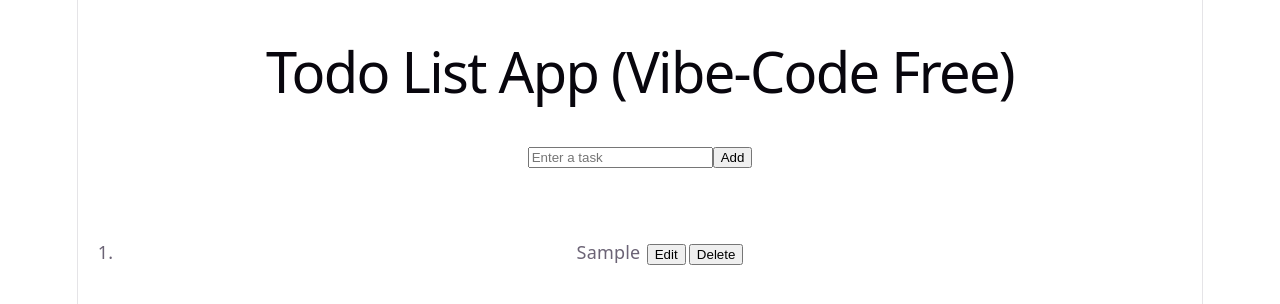
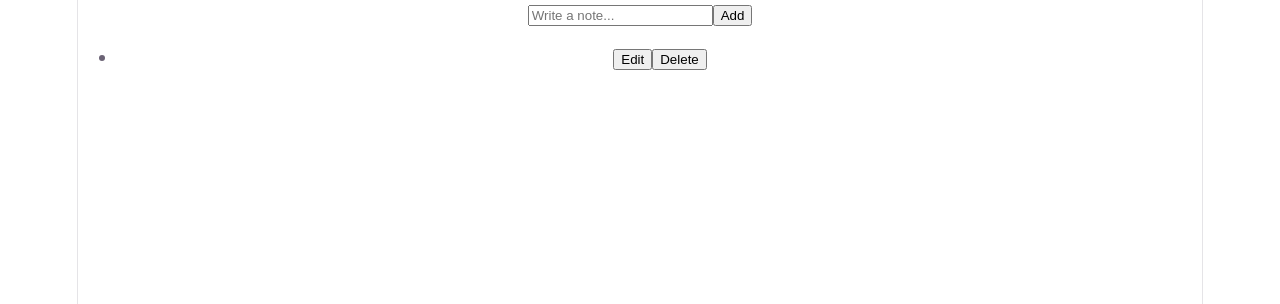
Before and after one commit to KingKunta22/JSDevJourneyV2, a React (Vite) app in the folder Day-45ish/: page / in a window 1280 px wide. Both pictures are taken after typing "Sample" into the empty fields and a click on the button "Add". Shown: the top 304 px of the page. Built offline with nearby package versions, Linux system fonts and the light colour scheme.

Commit message:
Day 52: Hard attempt

```diff
--- a/Day-45ish/src/Days/UpdatingItems3.jsx
+++ b/Day-45ish/src/Days/UpdatingItems3.jsx
@@ -145,62 +145,190 @@
 // This bug's pretty new to me, I dont understand why its not adding up wtffff
 // As I look up the react dev, it's helping me understand why its happening so as I can see it's getting replacedddddd, and that is because I didnt use the spread operator :))))))))))
 
+// import { useState } from "react";
+
+// function UpdatingItems3() {
+//   const [note, setNote] = useState("");
+//   const [notes, setNotes] = useState([]);
+
+//   function handleAddNote() {
+//     setNotes([...notes, note]);
+//     setNote("")
+//   }
+//   // Alright, now we gotta do the deleete, let me see if I still ahve it...
+//   function handleDeleteNote(idx) {
+//     const filteredNotes = notes.filter((note, index) => (
+//         index !== idx
+//     ))
+//     setNotes(filteredNotes)
+//   }
+
+//   // Alright, I seem to still remember it because I didn't have any too major issues soooo let me try the update one:
+//   function handleUpdateNote(idx) {
+//     const updatedNotes = notes.map((note, index) => {
+//         if(index === idx) {
+//             return "UPDATED"
+//         }
+//         return note
+//     })
+//     setNotes(updatedNotes)
+//   }
+
+//   // EZ FIRST TRYYYY, I STILL AM KINDA CONFUSEF ABOUT THE {} OR () AFTER THE => INSIDE AN ARRAY FUNCTION. I BELIEVE I SHOULD USE {} IF I WANT TO RETURN AND USE A CONDITION OR LONGER LINES OF CODE, AND THEN I NEED TO USE () IF I DONT NEED TO USE LONG LINES OF CODES OR RETURN....
+
+
+//   return (
+//     <>
+//       <br />
+//       <h1>Todo List App (Vibe-Code Free)</h1>
+//       <br />
+//       <div>
+//         <input type="text" placeholder="Enter a task" value={note} onChange={(e) => setNote(e.target.value)}/>
+//         <button onClick={handleAddNote}>Add</button>
+//       </div>
+//       <br />
+//       <p>{note}</p>
+//       <br />
+//       <div>
+//         <ol>
+//           {notes.map((note, index) => (
+//             <li key={index}>
+//               {note}&thinsp;&thinsp;
+//               <button onClick={() => handleUpdateNote(index)}>Edit</button>&thinsp;
+//               <button onClick={() => handleDeleteNote(index)}>Delete</button>
+//             </li>
+//           ))}
+//         </ol>
+//       </div>
+//     </>
+//   );
+// }
+
+// export default UpdatingItems3;
+
+// Now, time for the real battle, your battle.... the edit shit
+// I have a few confusions and damn we need a lots of handleShit functionssss, I thought we only need one but whatever, I hope this is the one that would make me learn and understand how update or edit works here...
+
+// import { useState } from "react";
+
+// function UpdatingItems3() {
+//   const [note, setNote] = useState("");
+//   const [notes, setNotes] = useState([]);
+//   const [editingIndex, setEditingIndex] = useState(null);
+
+//   function handleAddNote() {
+//     setNotes([...notes, note]);
+//     setNote("")
+//   }
+
+//   function handleDeleteNote(idx) {
+//     const filteredNotes = notes.filter((note, index) => (
+//         index !== idx
+//     ))
+//     setNotes(filteredNotes)
+//   }
+
+//   function handleUpdateNote(idx) {
+//     const updatedNotes = notes.map((note, index) => {
+//         if(index === idx) {
+//             return "UPDATED"
+//         }
+//         return note
+//     })
+//     setNotes(updatedNotes)
+//   }
+
+
+//   return (
+//     <>
+//       <br />
+//       <h1>Todo List App (Vibe-Code Free)</h1>
+//       <br />
+//       <div>
+//         <input type="text" placeholder="Enter a task" value={note} onChange={(e) => setNote(e.target.value)}/>
+//         <button onClick={handleAddNote}>Add</button>
+//       </div>
+//       <br />
+//       <p>{note}</p>
+//       <br />
+//       <div>
+//         <ol>
+//           {notes.map((note, index) => (
+//             <li key={index}>
+//               {note}&thinsp;&thinsp;
+//               <button onClick={() => handleUpdateNote(index)}>Edit</button>&thinsp;
+//               <button onClick={() => handleDeleteNote(index)}>Delete</button>
+//             </li>
+//           ))}
+//         </ol>
+//       </div>
+//     </>
+//   );
+// }
+
+// export default UpdatingItems3;
+
+// I also, do not want to copy your code because idk I find it hard to understand, youre kinda a bit advanced butt idk, maybe thisll help me??? Okay let me try and copy it...
+
 import { useState } from "react";
 
-function UpdatingItems3() {
+export default function UpdatingItems3() {
   const [note, setNote] = useState("");
   const [notes, setNotes] = useState([]);
+  const [editingIndex, setEditingIndex] = useState(null);
 
-  function handleAddNote() {
-    setNotes([...notes, note]);
-    setNote("")
+  // YOUR CODE HERE
+
+  // handleNoteChange
+  function handleNoteChange(){
+    setNotes([note])
+    setNote("");
+    // Bruh, why did this just automatically add a new notes state when I'm literally not saving yet or clicking add yet... I think I should adjust the onClick on the button or the onChange? IDK
   }
-  // Alright, now we gotta do the deleete, let me see if I still ahve it...
-  function handleDeleteNote(idx) {
+  // handleSave (add or update)
+  function handleSave() {
+
+  }
+  // handleEdit
+  function handleEdit() {
+
+  }
+  // handleDelete, so this one sould be pretty straightforward because I arleady did this...
+  function handleDelete(idx) {
     const filteredNotes = notes.filter((note, index) => (
         index !== idx
     ))
     setNotes(filteredNotes)
+    // Okay, got it first try...
+  }
+  // handleCancel
+  function handleCancel() {
+
   }
 
-  // Alright, I seem to still remember it because I didn't have any too major issues soooo let me try the update one:
-  function handleUpdateNote(idx) {
-    const updatedNotes = notes.map((note, index) => {
-        if(index === idx) {
-            return "UPDATED"
-        }
-        return note
-    })
-    setNotes(updatedNotes)
-  }
+  return (
+    <div>
+      <input
+        value={note}
+        onChange={(e) => handleNoteChange(e.target.value)}
+        placeholder="Write a note..."
+      />
+      <button onClick={handleSave}>
+        {editingIndex !== null ? "Update" : "Add"}
+      </button>
+      {editingIndex !== null && (
+        <button onClick={handleCancel}>Cancel</button>
+      )}
 
-  // EZ FIRST TRYYYY, I STILL AM KINDA CONFUSEF ABOUT THE {} OR () AFTER THE => INSIDE AN ARRAY FUNCTION. I BELIEVE I SHOULD USE {} IF I WANT TO RETURN AND USE A CONDITION OR LONGER LINES OF CODE, AND THEN I NEED TO USE () IF I DONT NEED TO USE LONG LINES OF CODES OR RETURN....
-
-  return (
-    <>
-      <br />
-      <h1>Todo List App (Vibe-Code Free)</h1>
-      <br />
-      <div>
-        <input type="text" placeholder="Enter a task" value={note} onChange={(e) => setNote(e.target.value)}/>
-        <button onClick={handleAddNote}>Add</button>
-      </div>
-      <br />
-      <p>{note}</p>
-      <br />
-      <div>
-        <ol>
-          {notes.map((note, index) => (
-            <li key={index}>
-              {note}&thinsp;&thinsp;
-              <button onClick={() => handleUpdateNote(index)}>Edit</button>&thinsp;
-              <button onClick={() => handleDeleteNote(index)}>Delete</button>
-            </li>
-          ))}
-        </ol>
-      </div>
-    </>
+      <ul>
+        {notes.map((n, idx) => (
+          <li key={idx}>
+            {n}
+            <button onClick={() => handleEdit(idx)}>Edit</button>
+            <button onClick={() => handleDelete(idx)}>Delete</button>
+          </li>
+        ))}
+      </ul>
+    </div>
   );
 }
-
-export default UpdatingItems3;
```
